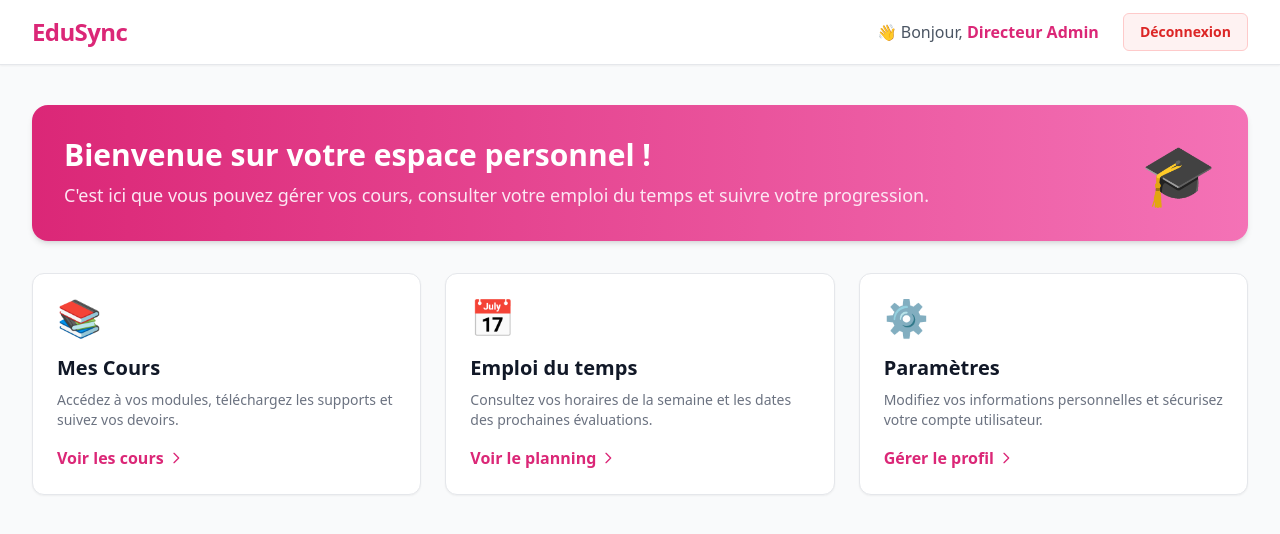
After one commit to AITABBOUyoussef/edusync-backend, a PHP site: page /student/index.php in a window 1280 px wide. The commit adds this page. Shown: the top 534 px of the page. Run offline with PHP 8.4, Linux system fonts and the light colour scheme; a user stored in the database is signed in; some libraries are stand-ins or nearby versions.

Commit message:
Refactor login process to trim email input and add new index files for admin, student, and teacher

```diff
--- a/login.php
+++ b/login.php
@@ -8,9 +8,12 @@ if(isset($_SESSION['user'])) {
 
 require "inclu/connect.php";
 
+
+$error = "";
+
 if (isset($_POST["submit"])) {
 
-$email = $_POST["email"];
+$email = trim($_POST["email"]);
     $password = $_POST["password"];
 
     $req = "SELECT * FROM users WHERE email = :email";
--- /dev/null
+++ b/student/index.php
@@ -0,0 +1,85 @@
+<?php
+session_start();
+if(!isset($_SESSION['user']))
+{
+    header('Location:login.php');
+    exit();
+    }
+?>
+<!DOCTYPE html>
+<html lang="fr">
+<head>
+    <meta charset="UTF-8">
+    <meta name="viewport" content="width=device-width, initial-scale=1.0">
+    <title>Tableau de bord - EduSync</title>
+    <script src="https://cdn.tailwindcss.com"></script>
+</head>
+<body class="bg-gray-50 text-gray-800 font-sans">
+
+    <nav class="bg-white shadow-sm border-b border-gray-200">
+        <div class="max-w-7xl mx-auto px-4 sm:px-6 lg:px-8">
+            <div class="flex justify-between h-16 items-center">
+                <div class="flex items-center">
+                    <span class="text-2xl font-extrabold text-pink-600 tracking-tight">EduSync</span>
+                </div>
+                <div class="flex items-center space-x-6">
+                    <span class="text-gray-600 font-medium hidden sm:block">
+                        👋 Bonjour, <span class="text-pink-600 font-bold"><?php echo htmlspecialchars($_SESSION['usernom']); ?></span>
+                    </span>
+                    <a href="logout.php" class="bg-red-50 hover:bg-red-100 text-red-600 border border-red-200 px-4 py-2 rounded-md text-sm font-bold transition duration-200">
+                        Déconnexion
+                    </a>
+                </div>
+            </div>
+        </div>
+    </nav>
+
+    <main class="max-w-7xl mx-auto py-10 px-4 sm:px-6 lg:px-8">
+
+        <div class="bg-gradient-to-r from-pink-600 to-pink-400 rounded-2xl shadow-md p-8 mb-8 text-white flex items-center justify-between">
+            <div>
+                <h1 class="text-3xl font-bold mb-2">Bienvenue sur votre espace personnel !</h1>
+                <p class="text-pink-100 text-lg">C'est ici que vous pouvez gérer vos cours, consulter votre emploi du temps et suivre votre progression.</p>
+            </div>
+            <div class="hidden md:block">
+                <span class="text-6xl">🎓</span>
+            </div>
+        </div>
+
+        <div class="grid grid-cols-1 md:grid-cols-3 gap-6">
+
+            <div class="bg-white rounded-xl shadow-sm border border-gray-200 p-6 hover:shadow-md hover:border-pink-300 transition duration-300">
+                <div class="text-4xl mb-4">📚</div>
+                <h3 class="text-xl font-bold text-gray-900 mb-2">Mes Cours</h3>
+                <p class="text-gray-500 text-sm mb-4">Accédez à vos modules, téléchargez les supports et suivez vos devoirs.</p>
+                <a href="#" class="text-pink-600 font-semibold hover:text-pink-700 hover:underline flex items-center">
+                    Voir les cours
+                    <svg class="w-4 h-4 ml-1" fill="none" stroke="currentColor" viewBox="0 0 24 24"><path stroke-linecap="round" stroke-linejoin="round" stroke-width="2" d="M9 5l7 7-7 7"></path></svg>
+                </a>
+            </div>
+
+            <div class="bg-white rounded-xl shadow-sm border border-gray-200 p-6 hover:shadow-md hover:border-pink-300 transition duration-300">
+                <div class="text-4xl mb-4">📅</div>
+                <h3 class="text-xl font-bold text-gray-900 mb-2">Emploi du temps</h3>
+                <p class="text-gray-500 text-sm mb-4">Consultez vos horaires de la semaine et les dates des prochaines évaluations.</p>
+                <a href="#" class="text-pink-600 font-semibold hover:text-pink-700 hover:underline flex items-center">
+                    Voir le planning
+                    <svg class="w-4 h-4 ml-1" fill="none" stroke="currentColor" viewBox="0 0 24 24"><path stroke-linecap="round" stroke-linejoin="round" stroke-width="2" d="M9 5l7 7-7 7"></path></svg>
+                </a>
+            </div>
+
+            <div class="bg-white rounded-xl shadow-sm border border-gray-200 p-6 hover:shadow-md hover:border-pink-300 transition duration-300">
+                <div class="text-4xl mb-4">⚙️</div>
+                <h3 class="text-xl font-bold text-gray-900 mb-2">Paramètres</h3>
+                <p class="text-gray-500 text-sm mb-4">Modifiez vos informations personnelles et sécurisez votre compte utilisateur.</p>
+                <a href="#" class="text-pink-600 font-semibold hover:text-pink-700 hover:underline flex items-center">
+                    Gérer le profil
+                    <svg class="w-4 h-4 ml-1" fill="none" stroke="currentColor" viewBox="0 0 24 24"><path stroke-linecap="round" stroke-linejoin="round" stroke-width="2" d="M9 5l7 7-7 7"></path></svg>
+                </a>
+            </div>
+
+        </div>
+    </main>
+
+</body>
+</html>
```
Also changed, not shown: admin/index.php (added), teacher/index.php (added).
